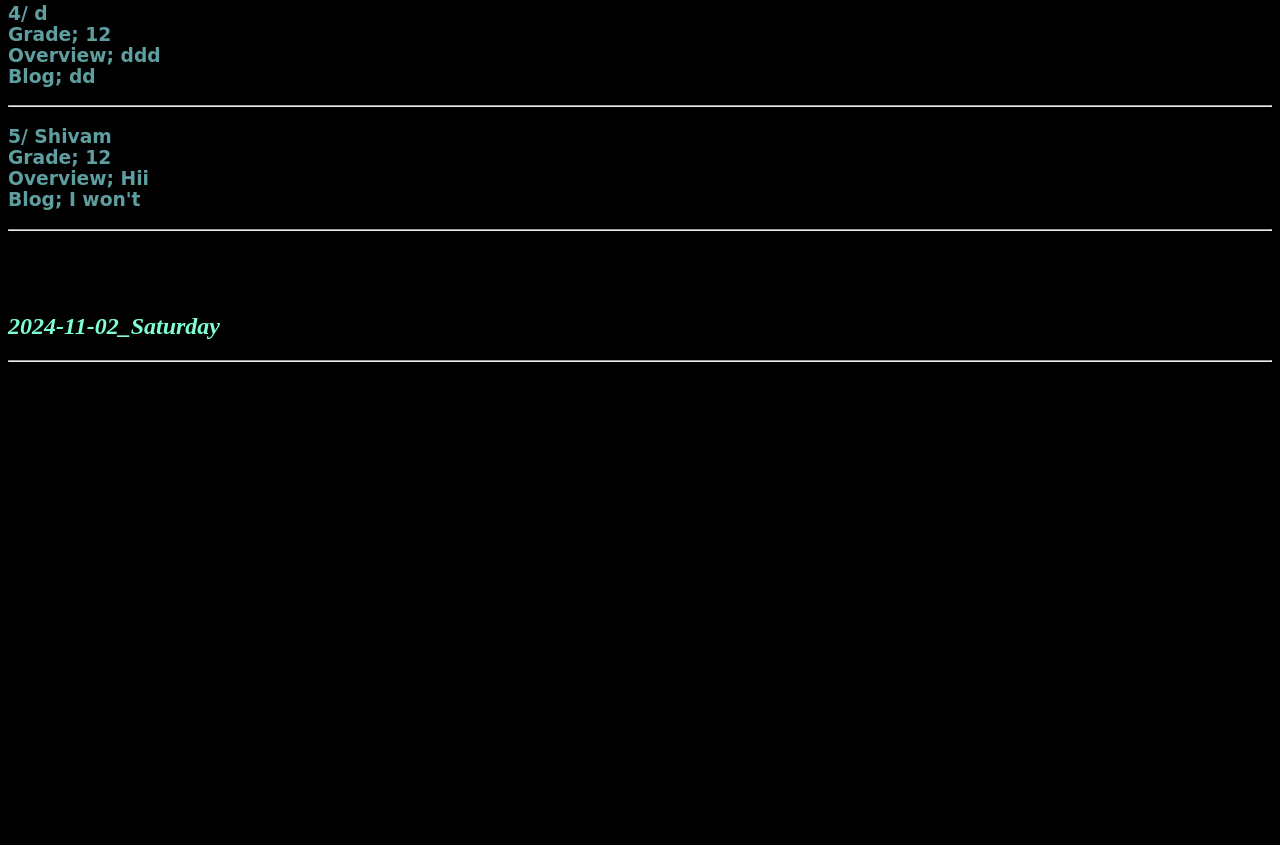
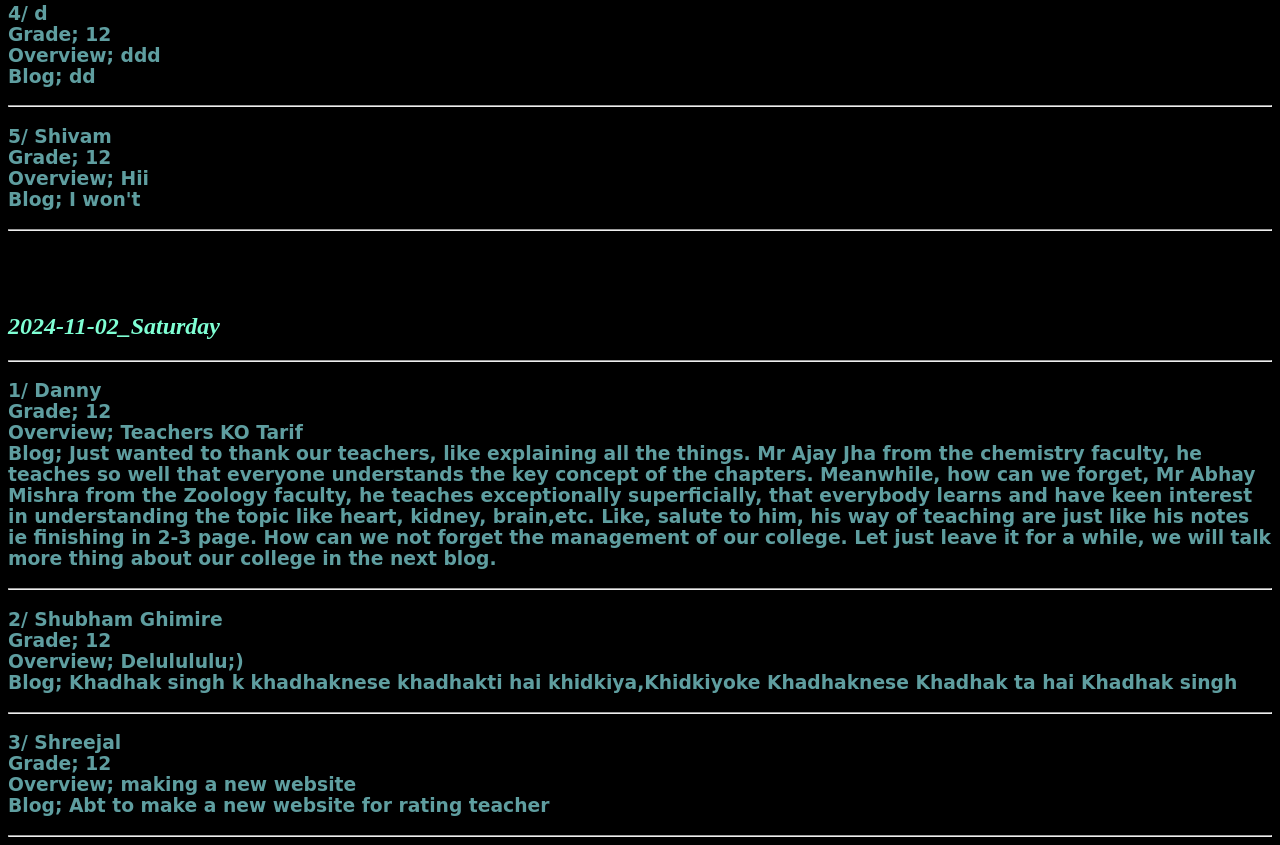
Before and after one commit to shreejalshah/BlogList, a plain HTML site: page index.html in a window 1280 px wide. Shown: the part 572-1417 px from the top of the page. Before the commit the page ends 942 px from the top, so only its background shows below. Drawn offline with Linux system fonts and the light colour scheme.

Commit message:
Update index.html

```diff
--- a/index.html
+++ b/index.html
@@ -11,7 +11,7 @@
 
     <h1><u>Last 3 days blog will can be viewed here</u></h1><br><br>
 
-    <h2><i>2024-11-01_Friday</i></h2> <hr>
+    <h2><i>2024-11-01_Friday</i></h2><hr>
 
 <h3>1/  Shreejal Shah<br>Grade; 12<br>Overview; Happy Diwali<br>Blog; Hi mates this is Shreejal, just wanted to wish you'll a Happy Diwali<br></h3><hr>
 <h3>2/ Aayushi Shah<br>Grade; 11<br>Overview; Turu<br>Blog; Tururururururururuuu<br></h3><hr>
@@ -21,3 +21,7 @@
 <br><br><br>
 
 <h2><i>2024-11-02_Saturday</i></h2><hr>
+
+<h3>1/ Danny<br>Grade; 12<br>Overview; Teachers KO Tarif<br>Blog; Just wanted to thank our teachers, like explaining all the things. Mr Ajay Jha from the chemistry faculty, he teaches so well that everyone understands the key concept of the chapters. Meanwhile, how can we forget, Mr Abhay Mishra from the Zoology faculty, he teaches exceptionally superficially, that everybody learns and have keen interest in understanding the topic like heart, kidney, brain,etc. Like, salute to him, his way of teaching are just like his notes ie finishing in 2-3 page. How can we not forget the management of our college. Let just leave it for a while, we will talk more thing about our college in the next blog.<br></h3><hr>
+<h3>2/ Shubham Ghimire<br>Grade; 12<br>Overview; Delulululu;)<br>Blog; Khadhak singh k khadhaknese khadhakti hai khidkiya,Khidkiyoke Khadhaknese Khadhak ta hai Khadhak singh<br></h3><hr>
+<h3>3/ Shreejal<br>Grade; 12<br>Overview; making a new website<br>Blog; Abt to make a new website for rating teacher<br></h3><hr>
```
